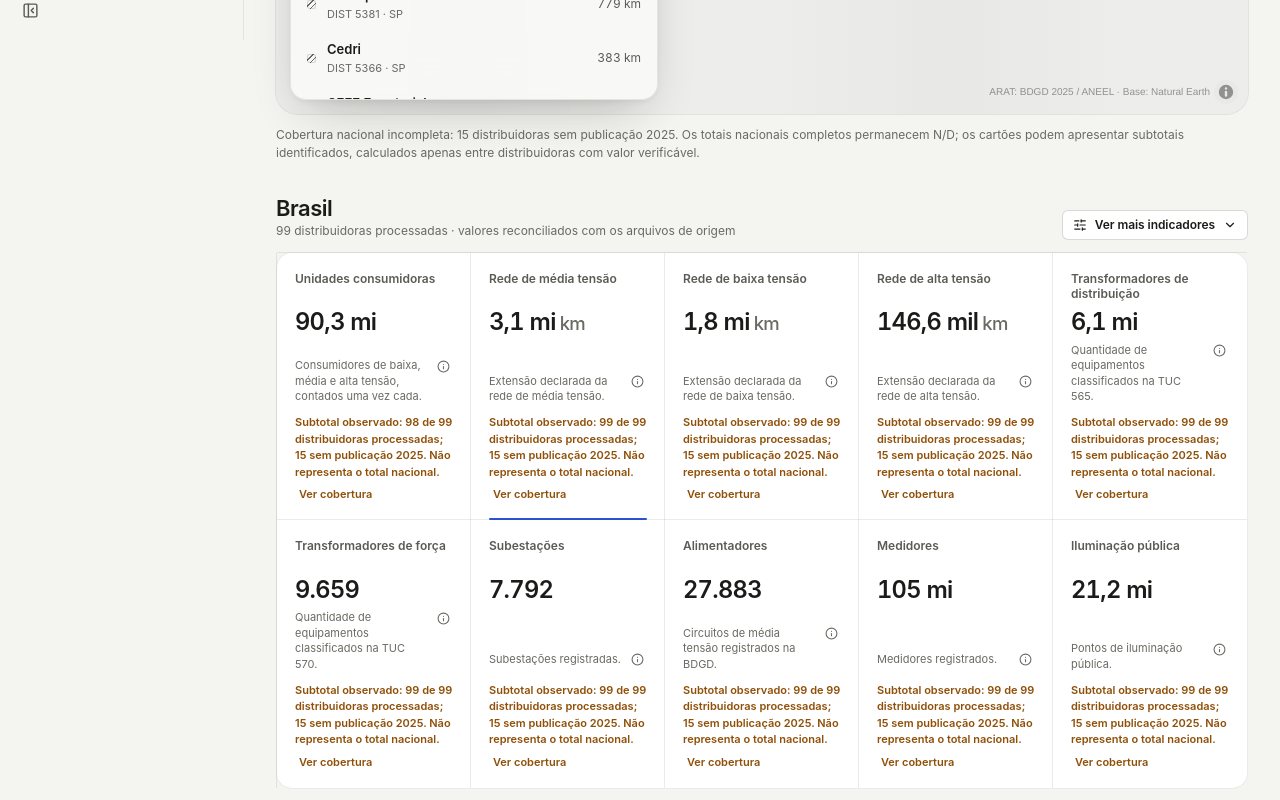
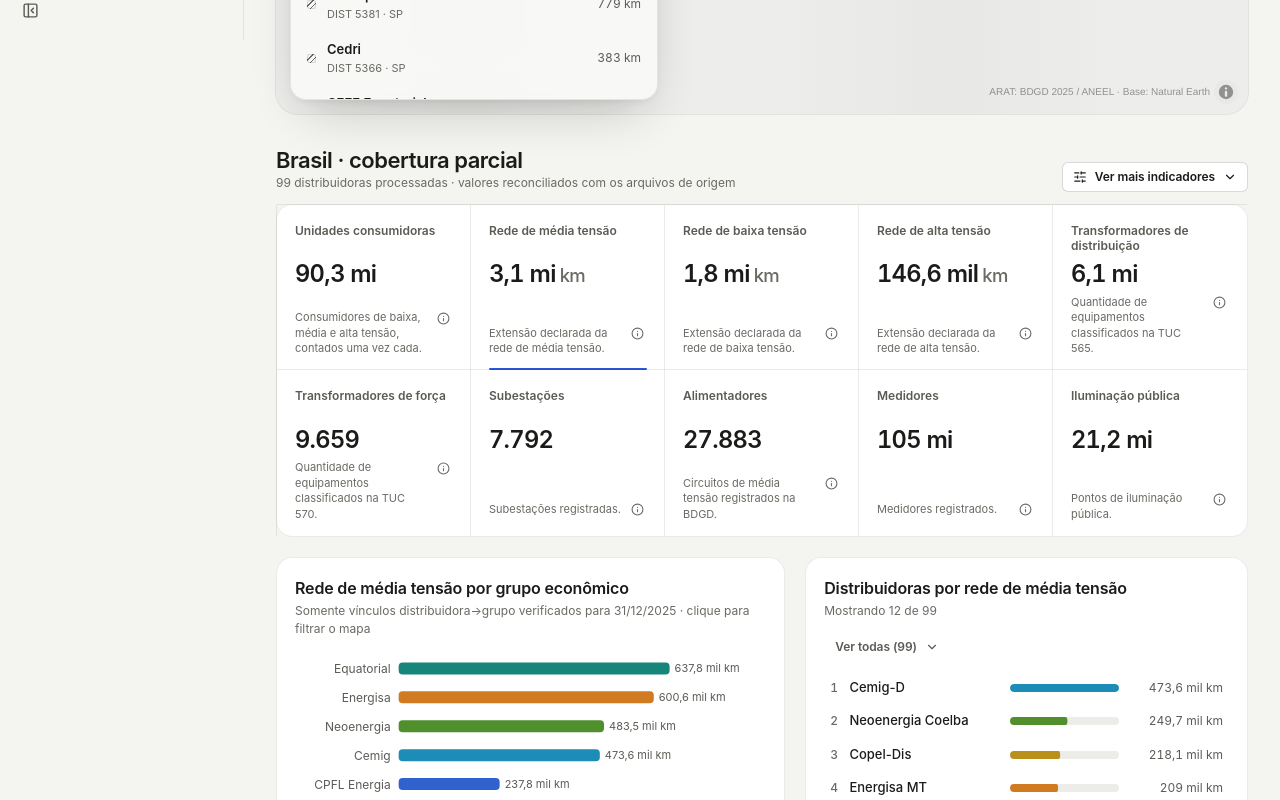
Before and after one commit to artelias/BDGD, a Next.js app in the folder nucleo-dados-bdgd/web/: page / in a window 1280 px wide. Shown: the part 760-1560 px from the top of the page. Built offline with nearby package versions, Linux system fonts and the light colour scheme.

Commit message:
fix(panorama): remover avisos repetidos dos KPIs e consolidar cobertura no titulo

```diff
--- a/nucleo-dados-bdgd/web/src/components/pages/Panorama.tsx
+++ b/nucleo-dados-bdgd/web/src/components/pages/Panorama.tsx
@@ -186,10 +186,9 @@ function PanoramaReady({ ds }: { ds: Dataset }) {
         </Sheet>
       </section>
 
-      {coberturaNacionalIncompleta(ds, scopeDists) && <p className="caption" role="note">Cobertura nacional incompleta: {ds.raw.release.cobertura.sem_publicacao_2025.length} distribuidoras sem publicação 2025. Os totais nacionais completos permanecem N/D; os cartões podem apresentar subtotais identificados, calculados apenas entre distribuidoras com valor verificável.</p>}
       <div className={s.kpiHead}>
         <div>
-          <h2 className="title" style={{ fontSize: "1.375rem" }}>{ds.scopeLabel(scope)}</h2>
+          <h2 className="title" style={{ fontSize: "1.375rem" }}>{ds.scopeLabel(scope)}{scope.tipo === "brasil" && coberturaNacionalIncompleta(ds, scopeDists) ? " · cobertura parcial" : ""}</h2>
           <div className="caption">{scope.tipo === "brasil" ? `${scopeDists.length} distribuidoras processadas` : scope.tipo === "grupo" ? `${scopeDists.length} distribuidoras do grupo (vínculo verificado)` : `DIST ${selected}`} · valores reconciliados com os arquivos de origem</div>
         </div>
         <div style={{ display: "flex", gap: 8, flexWrap: "wrap" }}>
@@ -348,10 +347,12 @@ function DistDetail({ ds, dist, onBack, theme }: { ds: Dataset; dist: number; on
 function KpiCell({ ds, k, dists, active, onClick }: { ds: Dataset; k: KpiDef; dists: number[]; active: boolean; onClick: () => void }) {
   const a = panoramaValue(ds, k, dists);
   const subtotal = a.partial ? panoramaSubtotal(ds, k, dists) : a;
-  const nacionalParcial = coberturaNacionalIncompleta(ds, dists);
   const valorExibido = a.v ?? (a.partial && subtotal.n > 0 ? subtotal.v : null);
+  const coberturaAcessivel = a.partial
+    ? `Cobertura parcial: ${subtotal.n} de ${dists.length} distribuidoras processadas com valor; não é total completo.`
+    : undefined;
   return (
-    <div className={s.kpi} data-active={active}>
+    <div className={s.kpi} data-active={active} title={coberturaAcessivel}>
       <button className={s.kpiHit} aria-pressed={active} onClick={onClick} data-testid={`kpi-${k.id}`} aria-label={`${k.nome}: usar nos gráficos abaixo`} />
       <div className={s.kpiLabel}>{k.nome}</div>
       <div className={s.kpiBox}><div className={s.kpiValue}><Ticker v={valorExibido} metric={k.metric} compact /></div></div>
@@ -361,12 +362,6 @@ function KpiCell({ ds, k, dists, active, onClick }: { ds: Dataset; k: KpiDef; di
           <Explain title={k.nome} tecnico={k.tecnico} ressalva={k.ressalva} cobertura={coberturaTexto(subtotal)} testId={`explain-${k.id}`}>{k.explicacao}</Explain>
         </span>
       </div>
-      {a.partial && <div className={s.kpiNd}><span className={s.ndNote}>
-        {valorExibido !== null
-          ? `Subtotal observado: ${subtotal.n} de ${dists.length} distribuidoras processadas${nacionalParcial ? `; ${ds.raw.release.cobertura.sem_publicacao_2025.length} sem publicação 2025` : ""}. Não representa o total ${nacionalParcial ? "nacional" : "do recorte"}.`
-          : "Valor indisponível para o recorte."}{" "}
-        <Link href="/metodologia/#cobertura" style={{ display: "inline-flex", alignItems: "center", minHeight: 24, paddingInline: 4 }}>Ver cobertura</Link>
-      </span></div>}
     </div>
   );
 }
```
